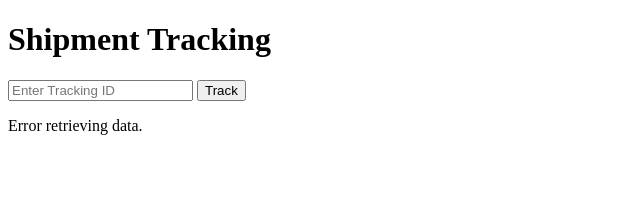
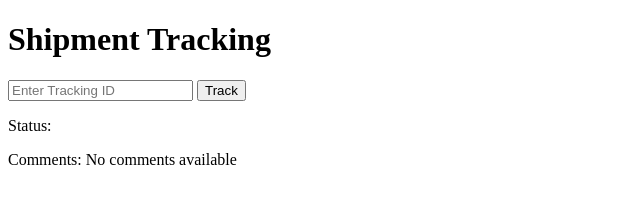
Before and after one commit to vcsmor/tracking, a plain HTML site: page index.html in a window 1280 px wide. Both pictures are taken after a click on the button "Track". Shown: the whole page, without its empty margins (0-640 px from the left). Drawn offline with Linux system fonts and the light colour scheme.

Commit message:
index.html

```diff
--- a/index.html
+++ b/index.html
@@ -17,26 +17,36 @@
             const inputId = document.getElementById('trackingIdInput').value.trim();
             const url = 'https://raw.githubusercontent.com/vcsmor/tracking/main/CSVGithub.csv'; // Ensure this is the correct CSV file URL
 
+            console.log('Fetching data from:', url); // Log the URL
+
             fetch(url)
                 .then(response => {
+                    console.log('Response status:', response.status); // Log the response status
                     if (!response.ok) {
                         throw new Error('Network response was not ok');
                     }
                     return response.text();
                 })
                 .then(data => {
+                    console.log('Data fetched:', data); // Log the raw CSV data
+
                     const rows = data.split('\n').map(row => row.split(','));
                     const headers = rows[0].map(header => header.trim());
+                    console.log('Parsed Headers:', headers); // Log the headers
+
                     const responseData = rows.slice(1).map(row => {
                         const entry = {};
                         headers.forEach((header, index) => {
-                            entry[header] = row[index].trim();
+                            entry[header] = row[index] ? row[index].trim() : ''; // Handle empty cells
                         });
                         return entry;
                     });
 
+                    console.log('Parsed responseData:', responseData); // Log parsed data
+
                     // Find the result for the input ID
                     const result = responseData.find(entry => entry['Tracking ID'] === inputId); // Ensure 'Tracking ID' matches your CSV header
+                    console.log('Search Result:', result); // Log the search result
 
                     if (result) {
                         document.getElementById('trackingResult').innerHTML = `Status: ${result['Status']}`; // Adjust based on your headers
```
